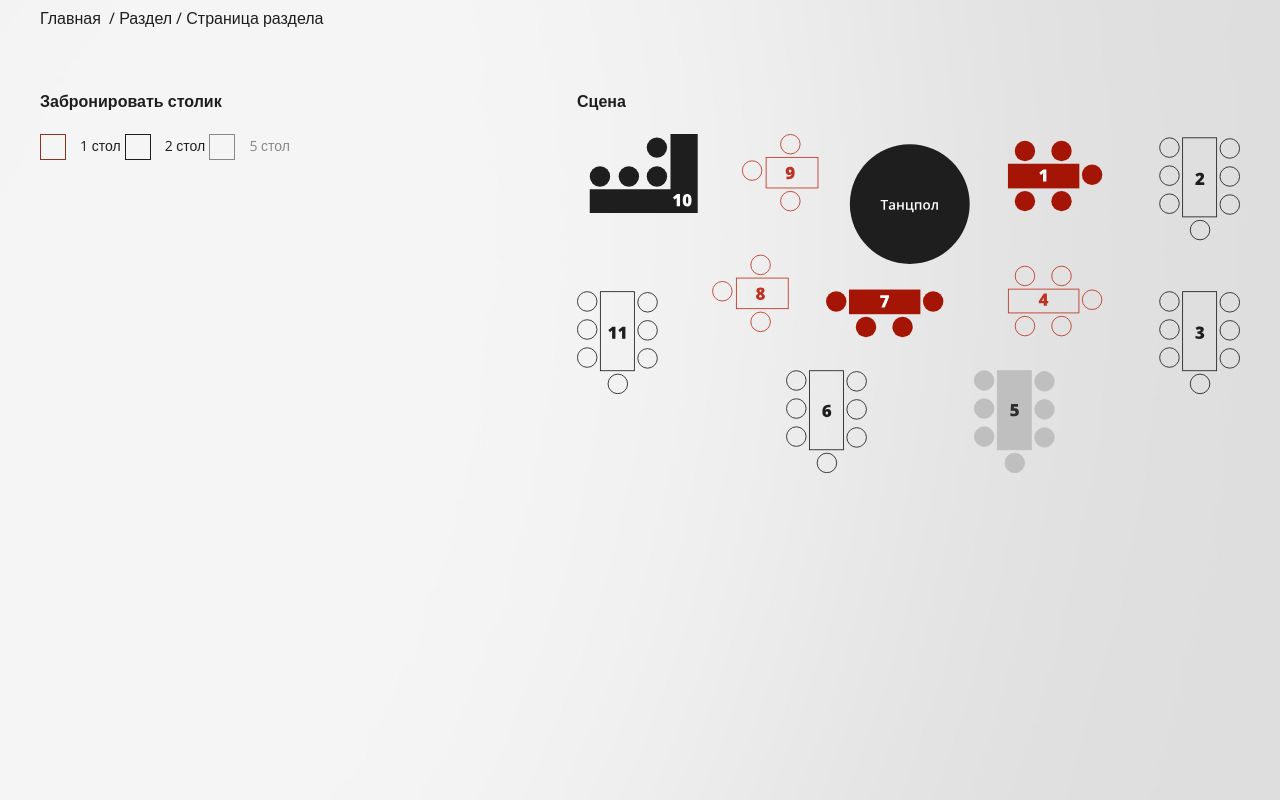
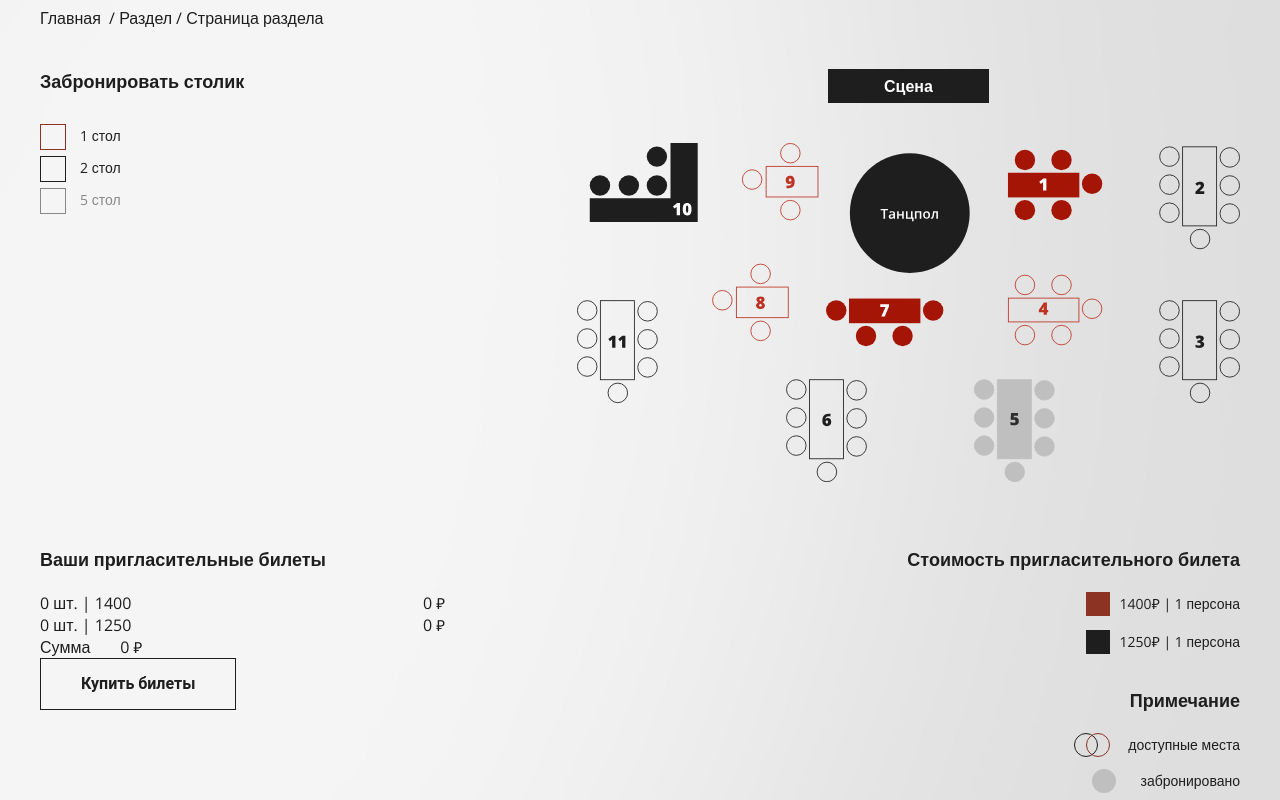
Before and after one commit to DmitryPetrakevich/IT_Academy, a website: page src/html/event.html in a window 1280 px wide. Shown: the part 180-980 px from the top of the page. Drawn offline with nearby package versions, Linux system fonts and the light colour scheme; files that its build step writes are made by us from their sources; files whose address does not match are found by name.

Commit message:
Почти доделан блок бронирования

```diff
--- a/src/html/blocks/reserve.html
+++ b/src/html/blocks/reserve.html
@@ -1,8 +1,6 @@
 <form class="reserve @@class">
   <div class="reserve__checks">
-    <h4 class="reserve__section-title">
-      Забронировать столик
-    </h4>
+    <h4 class="reserve__section-title reserve__section-title--mb30"> Забронировать столик </h4>
     <label class="reserve__check check check--red">
       <input type="checkbox" name="table_1" class="check__input" />
       <span class="check__mark"></span>
@@ -28,7 +26,7 @@
       <h4 class="reserve__scheme-title">Сцена</h4>
 
       <div class="reserve__scheme-wrapper">
-        <div class="reserve__scheme-wrapper"> @@include('scene.html')</div>
+        @@include('scene.html')
       </div>
     </div>
   </div>
@@ -51,7 +49,24 @@
     </button>
   </div>
 
-  <!-- Прочие элементы формы -->
+  <div class="reserve__legend">
+    <div class="reserve__price">
+      <h4 class="reserve__section-title">Стоимость пригласительного билета</h4>
+
+      <div class="reserve__price-list">
+        <div class="reserve__price-item reserve__price-item--red" data-caption="₽ | 1 персона">1400</div>
+        <div class="reserve__price-item" data-caption="₽ | 1 персона">1250</div>
+      </div>
+    </div>
+
+    <div class="reserve__notation">
+      <h4 class="reserve__section-title">Примечание</h4>
+
+      <div class="reserve__note reserve__note--free">доступные места</div>
+      <div class="reserve__note reserve__note--booked">забронировано</div>
+    </div>
+
+  </div>
 
 
 </form>
--- a/src/styles/blocks/reserve.less
+++ b/src/styles/blocks/reserve.less
@@ -6,6 +6,65 @@
       "checks scheme"
       "order legend";
     width: 100%;
+
+    &__checks {
+      grid-area: checks;
+      display: flex;
+      flex-direction: column;
+      align-items: flex-start;
+    }
+    &__order {
+      grid-area: order;
+    }
+    &__scheme {
+      grid-area: scheme;
+      display: flex;
+      flex-direction: column;
+      align-items: flex-end;
+    }
+    &__legend {
+      grid-area: legend;
+      display: flex;
+      flex-direction: column;
+      align-items: flex-end;
+      text-align: right;
+    }
+
+    &__scheme-container {
+      display: flex;
+      flex-direction: column;
+      align-items: center;
+      width: 100%;
+      max-width: 780px;
+    }
+
+    &__section-title {
+      margin: 0 0 20px;
+      font-weight: 700;
+      font-size: 18px;
+      line-height: 25px;
+
+      &--mb30 {
+        margin-bottom: 30px;
+      }
+    }
+
+    &__check {
+      margin-bottom: 10px;
+      &:last-child {
+        margin-bottom: 0;
+      }
+    }
+
+    &__scheme-title {
+      margin: 0 0 40px;
+      padding: 6px 56px;
+      background-color: @black;
+      color: @white;
+      font-weight: 600;
+      font-size: 16px;
+      line-height: 22px;
+    }
 
     &__scheme-wrapper {
       position: relative;
@@ -53,16 +112,103 @@
         font-size: 0.95em;
       }
     }
-  }
-  .reserve__checks {
-    grid-area: checks;
-  }
-  .reserve__order {
-    grid-area: order;
-  }
-  .reserve__scheme {
-    grid-area: scheme;
-  }
-  .reserve__scheme {
-    grid-area: scheme;
-  }
+
+    &__price {
+      display: flex;
+      flex-direction: column;
+      align-items: flex-end;
+      margin: 0 0 35px;
+    }
+
+    &__price-item {
+      box-sizing: border-box;
+      position: relative;
+      min-height: 23px;
+      margin-bottom: 15px;
+      padding-left: 34px;
+      padding-top: 2px;
+      font-size: 14px;
+      line-height: 19px;
+
+      &::before {
+        content: "";
+        display: block;
+        position: absolute;
+        left: 0;
+        top: 0;
+        width: 24px;
+        height: 24px;
+        background-color: @black;
+      }
+
+      &::after {
+        content: attr(data-caption);
+      }
+
+      &--red {
+        &::before {
+          background-color: @red;
+        }
+      }
+
+      &:last-child {
+        margin-bottom: 0;
+      }
+    }
+
+    &__notation {
+      display: flex;
+      flex-direction: column;
+      align-items: flex-end;
+    }
+
+    &__note {
+      box-sizing: border-box;
+      position: relative;
+      min-height: 23px;
+      margin-bottom: 13px;
+      padding-left: 54px;
+      padding-top: 2px;
+      font-size: 14px;
+      line-height: 19px;
+
+      &--free {
+        &::before,
+        &::after {
+          content: "";
+          box-sizing: border-box;
+          display: block;
+          position: absolute;
+          left: 0;
+          top: 0;
+          width: 24px;
+          height: 24px;
+          border: 1px solid @black;
+          border-radius: 50%;
+        }
+
+        &::after {
+          left: 12px;
+          border-color: @red;
+        }
+      }
+
+      &--booked {
+        &::before {
+          content: "";
+          display: block;
+          position: absolute;
+          left: 6px;
+          top: 0;
+          width: 24px;
+          height: 24px;
+          border-radius: 50%;
+          background-color: @gray_dark;
+        }
+      }
+
+      &:last-child {
+        margin-bottom: 0;
+      }
+    }
+ }
```
Also changed, not shown: dist/event.html, dist/styles/styles.css, dist/styles/styles.min.css.
